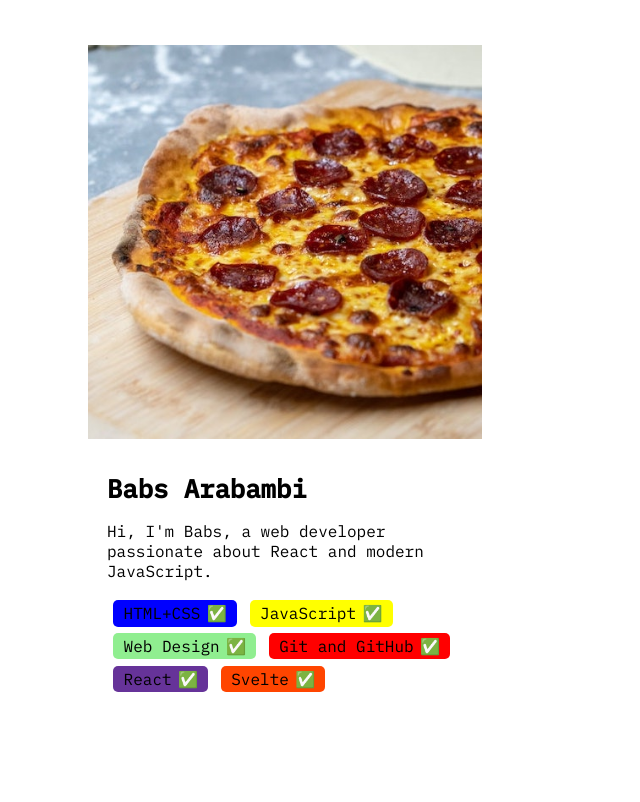
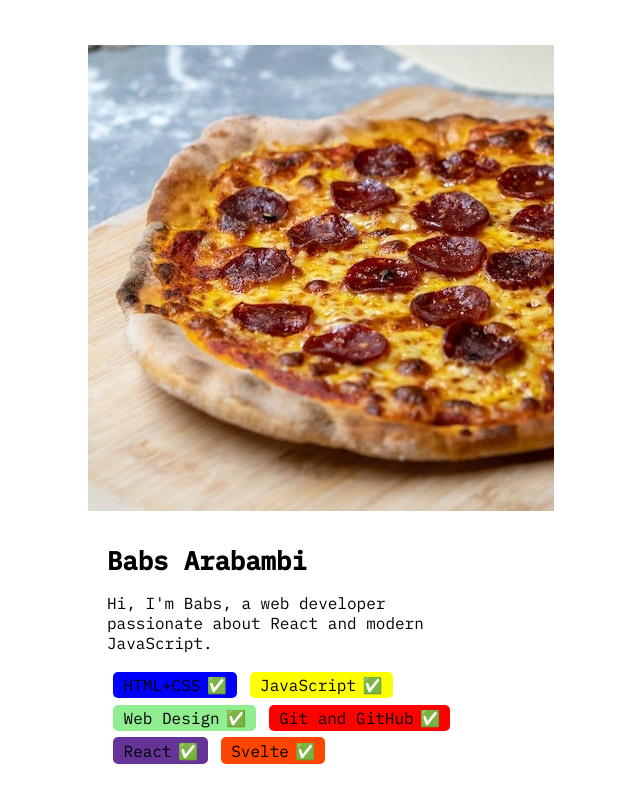
Before and after one commit to araborg/project_portfolio, a React (Vite) app in the folder 1/profile/: page / in a window 1280 px wide. Shown: the top 802 px of the page, without its empty margins (355-995 px from the left). Built offline with nearby package versions, Linux system fonts and the light colour scheme.

Commit message:
profile_card: 23

```diff
--- a/1/profile/src/Avatar.tsx
+++ b/1/profile/src/Avatar.tsx
@@ -1,7 +1,17 @@
+interface ImageProps {
+	src: string;
+	alt: string;
+	className: string;
+}
+
+function Image({ src }: ImageProps) {
+	return <img src={src} />;
+}
+
 function Avatar() {
 	const avatarImg = "/salamino.jpg";
 
-	return <img src={avatarImg} alt="Avatar" className="avatar" />;
+	return <Image src={avatarImg} alt="avatar" className="avatar" />;
 }
 
 export default Avatar;
```
